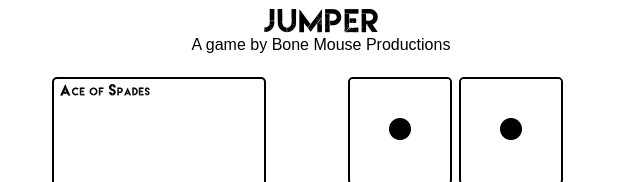
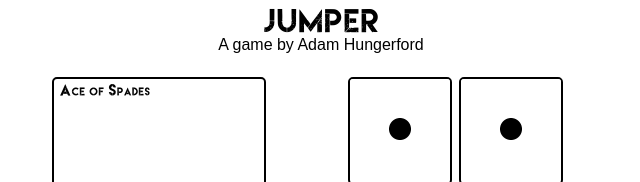
Before and after one commit to adamhungerford/jumper, a plain HTML site: page index.html in a window 1280 px wide. Shown: the top 182 px of the page, 319-959 px from the left. Drawn offline with nearby package versions, Linux system fonts and the light colour scheme.

```diff
--- a/index.html
+++ b/index.html
@@ -8,7 +8,7 @@
 <body>
 	<header>
 		<h1>JUMPER</h1>
-		<h4>A game by Bone Mouse Productions</h4>
+		<h4>A game by Adam Hungerford</h4>
 	</header>
 	<main>
 		<div id="dealer">
```
